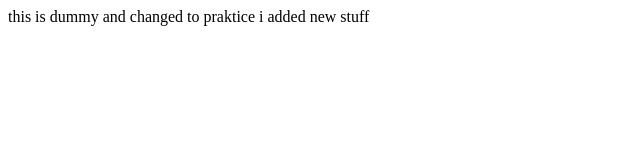
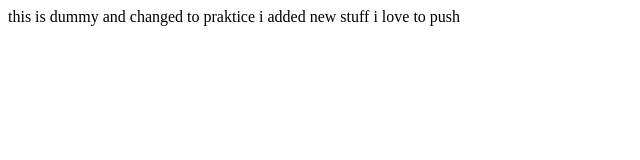
Before and after one commit to CHAITANYA924/praktice-2, a plain HTML site: page index.html in a window 1280 px wide. Shown: the whole page, without its empty margins (0-640 px from the left). Drawn offline with Linux system fonts and the light colour scheme.

Commit message:
i love to

```diff
--- a/index.html
+++ b/index.html
@@ -9,6 +9,8 @@
 <body>
     this is dummy
     and changed to praktice
+
     i added new stuff
+    i love to push
 </body>
 </html>
```
